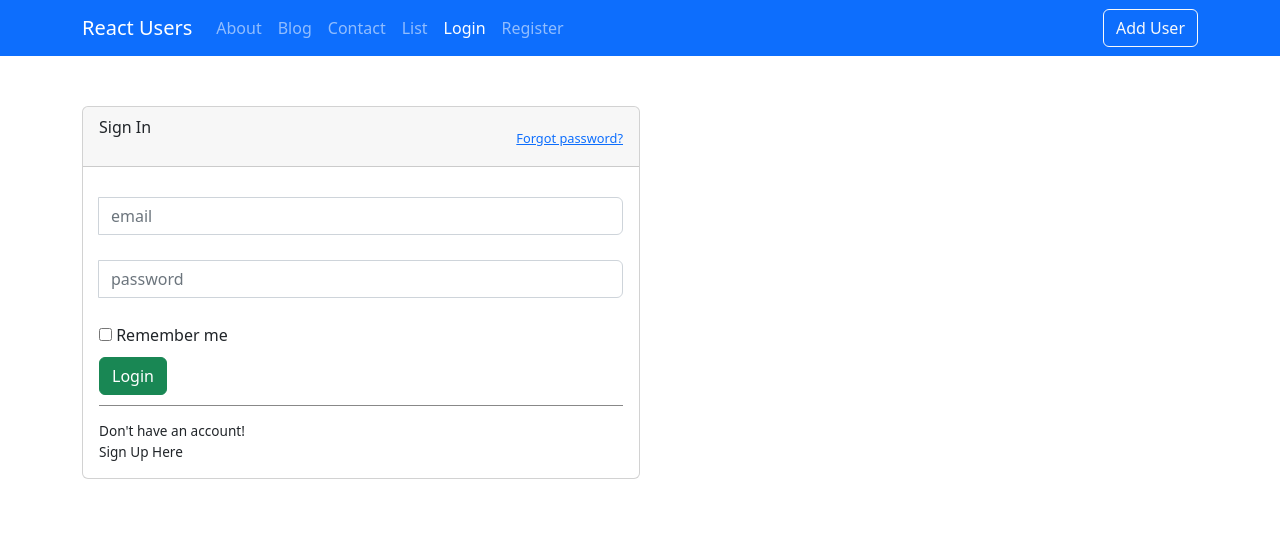
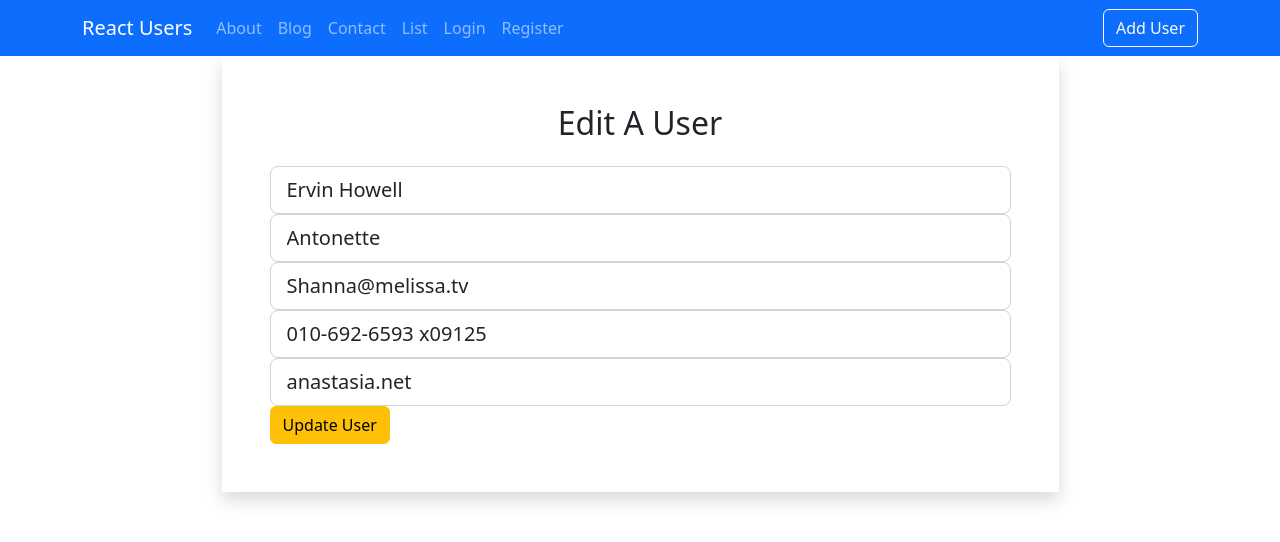
Before and after one commit to dasbairagya/react-users-crud, a React (Create React App) app: page /users/edit/2 in a window 1280 px wide. Before the commit this address led to /login. Shown: the top 542 px of the page. Built offline with nearby package versions, Linux system fonts and the light colour scheme; data requests are answered from the project's data file.

Commit message:
set hardcoded auth token

```diff
--- a/src/components/pages/Home.js
+++ b/src/components/pages/Home.js
@@ -1,7 +1,7 @@
 import React, {useState, useEffect} from 'react';
 import {Link} from "react-router-dom";
 // import axios from 'axios';
-import axios from '../../api/axios';
+import api from '../../api/axios';
 
 export const Home = () => {
 
@@ -19,7 +19,7 @@ export const Home = () => {
   //https://typeofnan.dev/fix-cannot-read-property-map-of-undefined-error-in-react/
   const loadUsers = async () => {
     // await axios.get('http://localhost:3003/users')
-    await axios.get('/users') //this is the same as the line above
+    await api.get('/users') //this is the same as the line above
     .then((users) => {
       // console.log(users.data);
       setUser(users.data.reverse());
@@ -44,7 +44,7 @@ export const Home = () => {
   const deleteUser = async id => {
     alert(id);
 
-    await axios.delete("users/" + id);
+    await api.delete("users/" + id);
     loadUsers();
   }
 
--- a/src/components/pages/Login.js
+++ b/src/components/pages/Login.js
@@ -2,7 +2,7 @@ import React , { useState } from 'react';
 // import bcrypt from 'bcryptjs';
 // import axios from 'axios'
 import { NavLink, useNavigate } from "react-router-dom";
-import axios from '../../api/axios';
+import api from '../../api/axios';
 
 const LOGIN_URL = '/users';
 
@@ -13,44 +13,42 @@ const LOGIN_URL = '/users';
 const Login = () => {
 
   let history = useNavigate();
-  const [auth, setAuth] = useState({
-    token: ''
-  });
+  const [token, setToken] = useState(false);
   const [authUser, setauthUser] = useState({
     username: "",
     password: ""
   });
   const {username, password } = authUser; //destractor
+
   const onInputChange = e => {
     setauthUser({ ...authUser, [e.target.name]: e.target.value }); //to keep the state of the form use ...user to have the other fileds values
-  console.log(authUser);
   };
+
+  const saveToken = () => {
+    setToken(true);
+    localStorage.setItem('auth', JSON.stringify({'token': token})); //array to string
+    console.log(token);
+  }
 
   const handleLogin = async e => {
     e.preventDefault();
-
+    console.log(token);
     if(authUser.username.length < 1 || authUser.password.length < 1){
       alert("Please fill all the fields");
     }else{
 
-      const allUser = await axios.get(LOGIN_URL); //get all users from the server i.e. http://localhost:3003/users
+      const allUser = await api.get(LOGIN_URL); //get all users from the server i.e. http://localhost:3003/users
       const loginUser = allUser.data.find(user => user.username === authUser.username && user.password === authUser.password);
 
       // const hashedPassword = bcrypt.hashSync(loginUser.password, '$2a$11$CwTycUXWue0Thq9StjUM0u') // hash created previously created upon sign up
       // console.log(hashedPassword);
 
-      if(loginUser){
+      if (loginUser) {
         console.log('logged in');
-        const today = Date.now();
         localStorage.setItem('user', JSON.stringify(loginUser));
-        const newItem = {
-          token: today
-      };
-      setAuth([newItem]);
-        console.log(auth);
-        localStorage.setItem('auth', JSON.stringify(auth));
+        saveToken()
         history("/");
-      }else{
+      } else {
         alert("Invalid username or password");
       }
     }
--- a/src/components/routes/PrivateRoutes.js
+++ b/src/components/routes/PrivateRoutes.js
@@ -3,7 +3,8 @@ import {Navigate, Outlet } from "react-router-dom";
 
 const PrivateRoutes = () => {
     // let auth = localStorage.getItem("token");
-    let auth = {'token': false};
+    //<Outlet /> is used for rendering the component inside the <Routes> for private routes
+  let auth = {'token': true};
   return (
    auth.token ? <Outlet /> : <Navigate to='/login'/>
   )
--- a/src/components/users/AddUser.js
+++ b/src/components/users/AddUser.js
@@ -1,5 +1,6 @@
 import React, { useState } from 'react';
-import axios from 'axios'
+// import axios from 'axios'
+import api from '../../api/axios'
 import { useNavigate } from "react-router-dom";
 
 
@@ -22,7 +23,7 @@ export const AddUser = () => {
 
   const onSubmit = async e => {
     e.preventDefault();
-    await axios.post("http://localhost:3003/users", user); //post user to the server
+    await api.post("/users", user); //post user to the server
     history("/"); //redirect to home
   };
 
--- a/src/components/users/EditUser.js
+++ b/src/components/users/EditUser.js
@@ -1,5 +1,6 @@
 import React, { useState, useEffect } from "react";
-import axios from "axios";
+// import axios from "axios";
+import api from '../../api/axios';
 import { useNavigate, useParams } from "react-router-dom";
 
 export const EditUser = () => {
@@ -24,13 +25,13 @@ export const EditUser = () => {
 
   const onSubmit = async e => {
     e.preventDefault();
-    await axios.put('http://localhost:3003/users/'+id, user);
+    await api.put('/users/'+id, user);
     history("/");
   };
 
   const loadUser = async () => {
-    const result = await axios.get('http://localhost:3003/users/'+id);
-    setUser(result.data);
+    const response = await api.get('/users/'+id);
+    setUser(response.data);
   };
   return (
     <div className="container">
```
